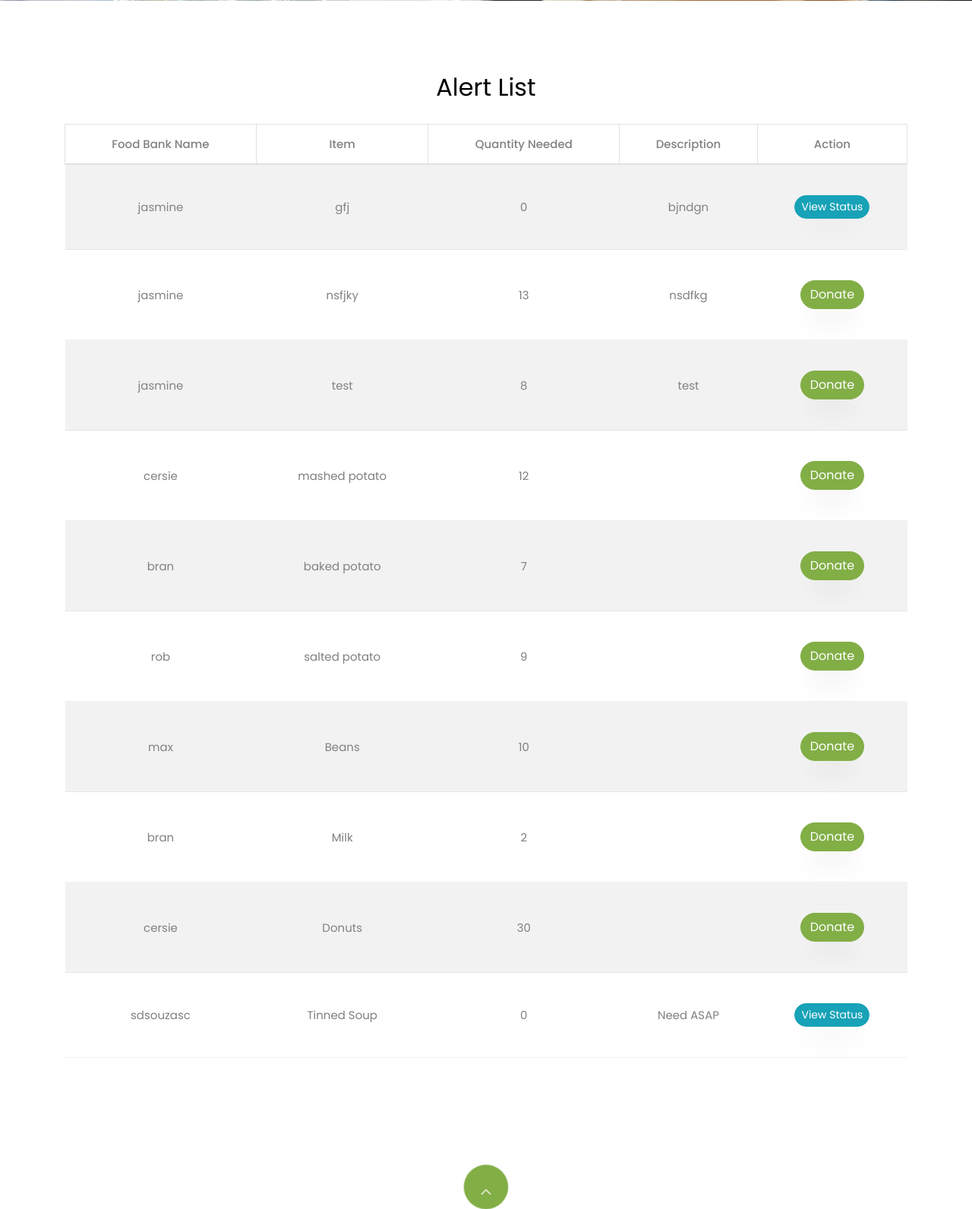
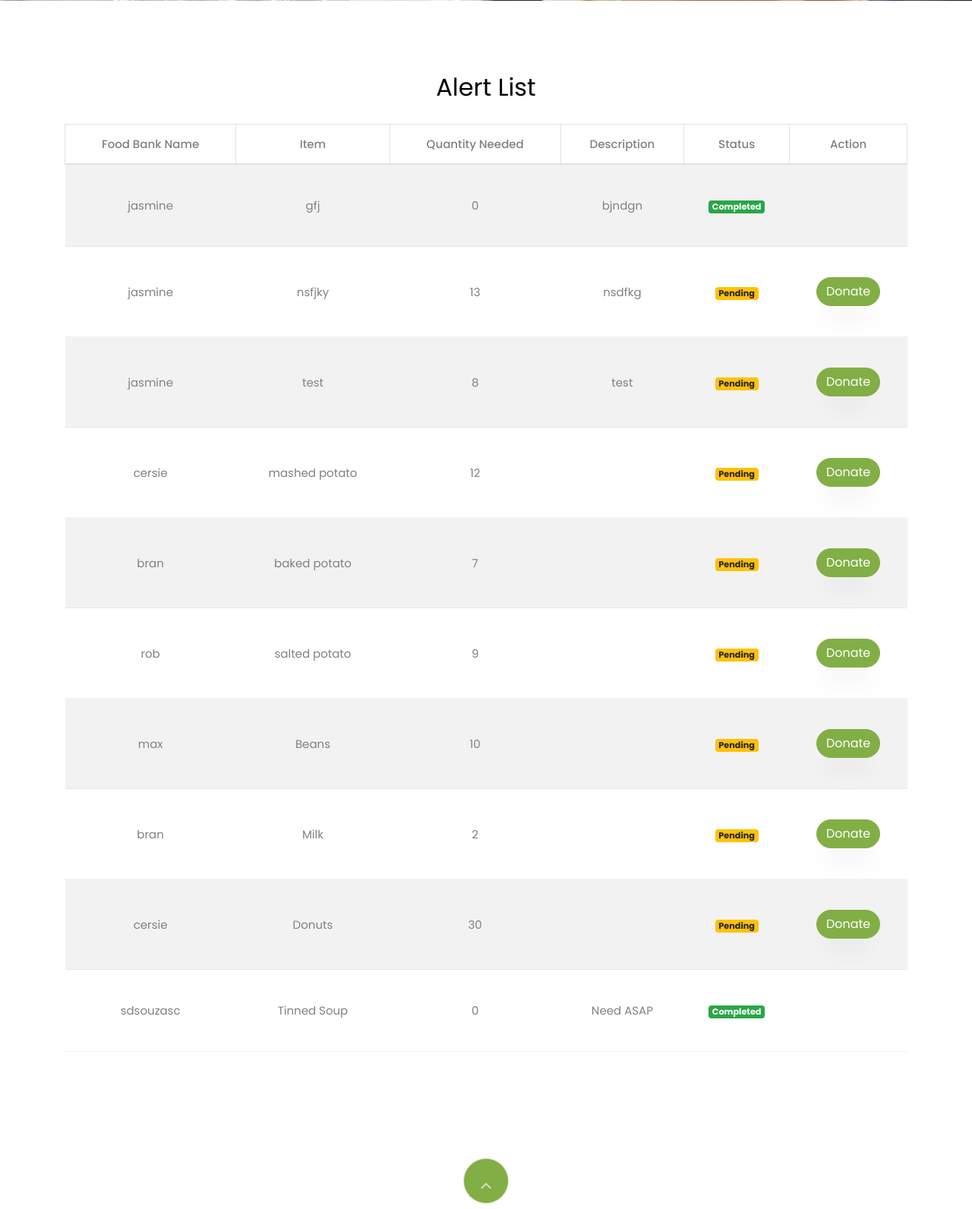
Before and after one commit to ShaneDsouza4/FoodConnect, a Django app: page /alerts/alerts/ in a window 1280 px wide. Shown: the part 470-2062 px from the top of the page at 76% size. Run offline with Django 5.2, Linux system fonts and the light colour scheme; data comes from the database, SQL or seed files in the repository; both versions use the stored data as it was after the commit; some libraries are stand-ins or nearby versions; some web fonts are replaced.

Commit message:
Made some changes in alert list

```diff
--- a/alerts/views.py
+++ b/alerts/views.py
@@ -55,7 +55,7 @@ def create_alert(request):
 def alert_list(request):
     alerts = Alert.objects.filter(is_active=True)
 
-    #For Food Banks to see their own listings
+    # For Food Banks to see their own listings
     if hasattr(request.user, 'foodbank'):
         alerts = alerts.filter(created_by=request.user)
 
@@ -63,6 +63,8 @@ def alert_list(request):
         total_donated = alert.responses.aggregate(total=Sum('quantity_donated'))['total'] or 0
         alert.total_quantity_donated = total_donated
         alert.remaining_quantity_needed = alert.quantity_needed - total_donated
+        alert.hide_donate_button = total_donated >= alert.quantity_needed  # Add this flag
+
         if total_donated == 0:
             alert.response_status = "pending"
         elif total_donated < alert.quantity_needed:
@@ -71,6 +73,7 @@ def alert_list(request):
             alert.response_status = "completed"
 
     return render(request, 'webpages/alert_list.html', {'alerts': alerts})
+
 
 @login_required
 def ResponseToDonationViewX(request, alert_id):
--- a/templates/webpages/alert_list.html
+++ b/templates/webpages/alert_list.html
@@ -30,7 +30,7 @@
                             <th>Item</th>
                             <th>Quantity Needed</th>
                             <th>Description</th>
-                            <!--<th>Status</th>-->
+                            <th>Status</th>
                             <th>Action</th>
                         </tr>
                     </thead>
@@ -41,20 +41,18 @@
                             <td>{{ alert.item_name }}</td>
                             <td>{{ alert.remaining_quantity_needed }}</td>
                             <td>{{ alert.description }}</td>
-{#                            <td>#}
-{#                                <span class="badge #}
-{#                                    {% if alert.response_status == 'pending' %} badge-warning#}
-{#                                    {% elif alert.response_status == 'in_progress' %} badge-primary#}
-{#                                    {% elif alert.response_status == 'completed' %} badge-success#}
-{#                                    {% endif %}">#}
-{#                                    {{ alert.response_status|capfirst }}#}
-{#                                </span>#}
-{#                            </td>#}
                             <td>
-                                {% if alert.response_status == 'completed' %}
-                                    <a href="{% url 'response_status' alert.id %}" class="btn btn-info btn-sm">View Status</a>
-                                {% else %}
-                                    <a href="{% url 'respond_to_donation' alert.id %}" class="btn btn-primary">Donate</a>
+                                <span class="badge
+                                    {% if alert.response_status == 'pending' %} badge-warning
+                                    {% elif alert.response_status == 'in_progress' %} badge-primary
+                                    {% elif alert.response_status == 'completed' %} badge-success
+                                    {% endif %}">
+                                    {{ alert.response_status|capfirst }}
+                                </span>
+                            </td>
+                            <td>
+                                {% if not alert.hide_donate_button %}
+                                <a href="{% url 'respond_to_donation' alert.id %}" class="btn btn-primary">Donate</a>
                                 {% endif %}
                             </td>
                         </tr>
```
Also changed, not shown: db.sqlite3, media/id_cards/Screenshot_2024-11-21_at_7.58.22AM.png (added).
